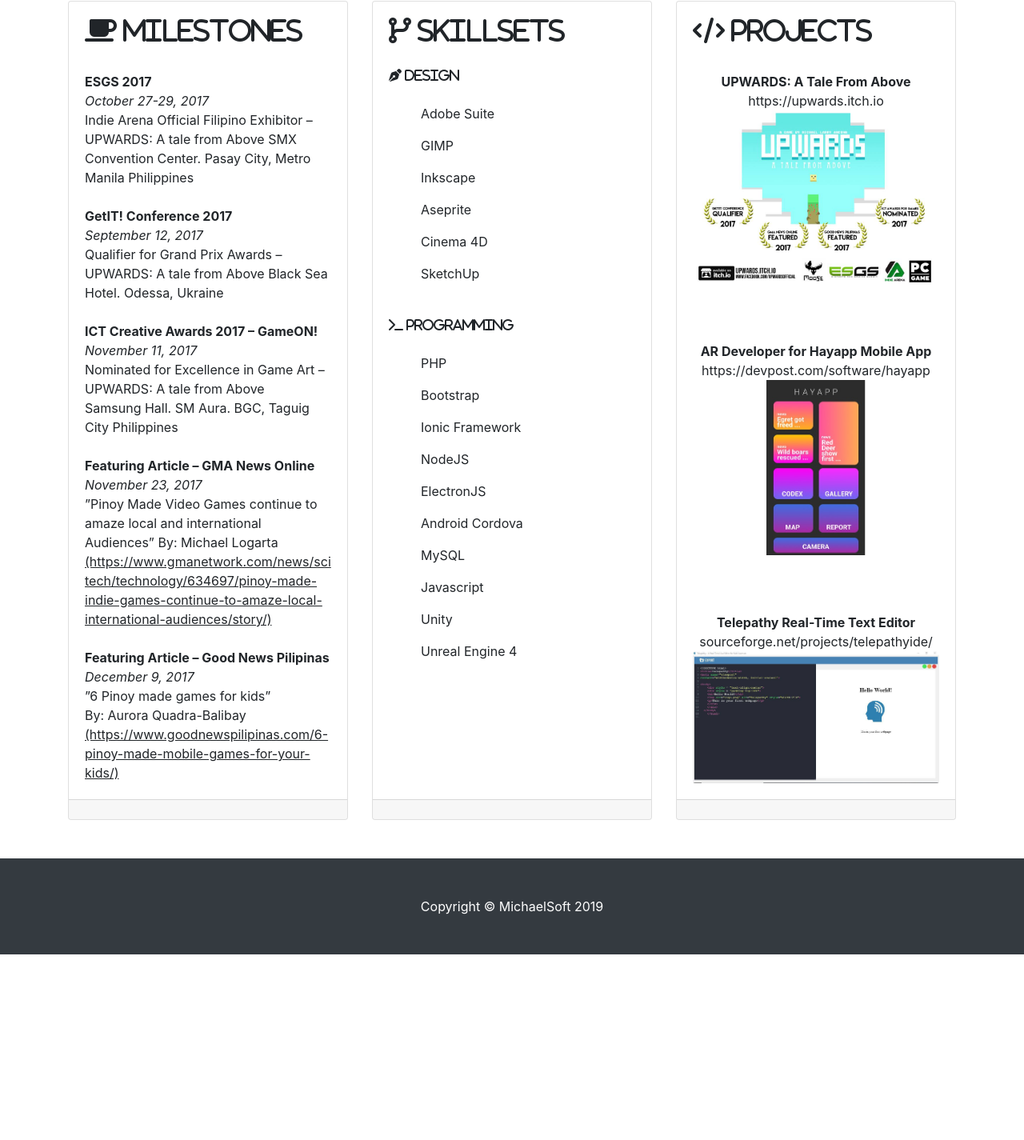
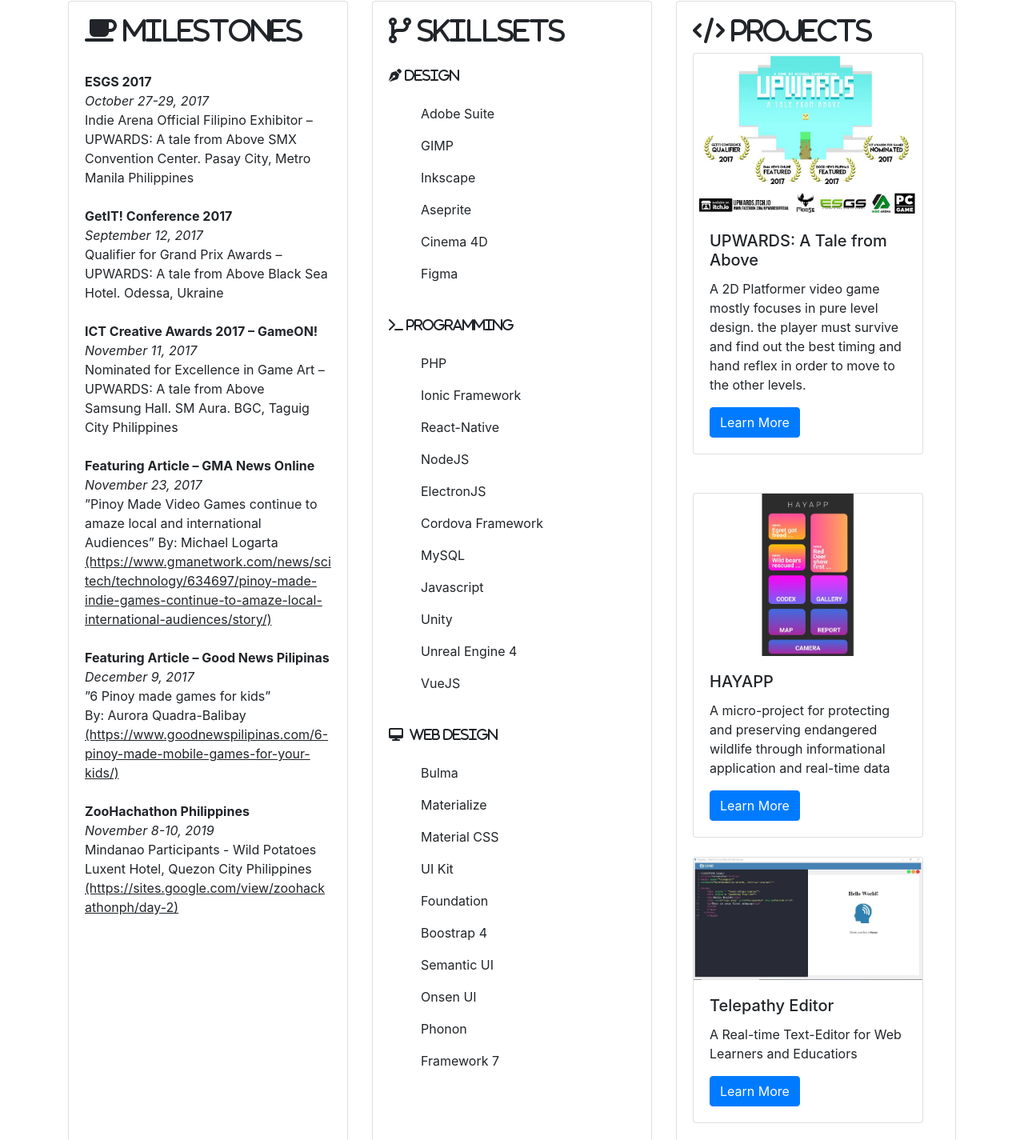
Before and after one commit to moose3132/embersoft, a plain HTML site: page index.html in a window 1280 px wide. Shown: the part 655-2080 px from the top of the page at 80% size. Before the commit the page ends 1848 px from the top, so only its background shows below. Drawn offline with Linux system fonts and the light colour scheme.

Commit message:
added new updates

```diff
--- a/index.html
+++ b/index.html
@@ -55,8 +55,8 @@
       <!-- /.col-lg-8 -->
       <div class="col-lg-5">
         <h1 class="font-weight-light">About Michael</h1>
-        <p>Michael Larry Ancona is a 24-year old
-          multimedia artist from Isulan, Sultan
+        <p>Michael Larry Ancona, A 24-year old
+          multimedia artist from Tacurong, Sultan
           Kudarat is a passionate digital artist
           known for his minimalistic and
           dynamic pixel shading technique
@@ -118,6 +118,14 @@
 
               By: Aurora Quadra-Balibay <u>(https://www.goodnewspilipinas.com/6-pinoy-made-mobile-games-for-your-kids/)</u>
 
+<br><br>
+              <strong>ZooHachathon Philippines</strong><br>
+
+              <i>November 8-10, 2019</i><br>
+              Mindanao Participants - Wild Potatoes<br>
+
+              Luxent Hotel, Quezon City Philippines <u>(https://sites.google.com/view/zoohackathonph/day-2)</u>
+
 
 
             </p>
@@ -140,19 +148,33 @@
               <ul>Inkscape</ul>
               <ul>Aseprite</ul>
               <ul>Cinema 4D</ul>
-              <ul>SketchUp</ul>
+              <ul>Figma</ul>
  <BR>
               <li class="fas fa-terminal"> PROGRAMMING</li><br><br>
               <ul>PHP</ul>
-              <ul>Bootstrap</ul>
               <ul>Ionic Framework</ul>
+              <ul>React-Native</ul>
               <ul>NodeJS</ul>
               <ul>ElectronJS</ul>
-              <ul>Android Cordova</ul>
+              <ul>Cordova Framework</ul>
               <ul>MySQL</ul>
               <ul>Javascript</ul>
               <ul>Unity</ul>
               <ul>Unreal Engine 4</ul>
+              <ul>VueJS</ul>
+
+              <BR>
+                <li class="fas fa-desktop"> &nbsp;WEB DESIGN</li><br><br>
+                <ul>Bulma</ul>
+                <ul>Materialize</ul>
+                <ul>Material CSS</ul>
+                <ul>UI Kit</ul>
+                <ul>Foundation</ul>
+                <ul>Boostrap 4</ul>
+                <ul>Semantic UI</ul>
+                <ul>Onsen UI</ul>
+                <ul>Phonon</ul>
+                <ul>Framework 7</ul>
 
 
 
@@ -168,20 +190,44 @@
         <div class="card h-100">
           <div class="card-body">
             <h2 class="card-title fas fa-code"> Projects</h2>
-            <p class="card-text text-center"><br>
-              <strong>UPWARDS: A Tale From Above</strong><br>
-              https://upwards.itch.io
-              <img class="card-img" src="upwards.jpg" alt="Card image cap">
+            <div class="card" style="width: 18rem;">
+              <img class="card-img-top" src="upwards.jpg" alt="Card image cap">
+              <div class="card-body">
+                <h5 class="card-title">UPWARDS: A Tale from Above</h5>
+                <p class="card-text">A 2D Platformer video game mostly focuses in pure level design. the player must survive and find out the best timing and hand reflex in order to move to the other levels.</p>
+                <a href="https://upwards.itch.io" class="btn btn-primary">Learn More</a>
+              </div>
+            </div>
 
-              <br><br><br><br>
-              <strong>AR Developer for Hayapp Mobile App</strong><br>
-              https://devpost.com/software/hayapp
-              <img class="card-img" src="gallery.jpg" alt="Card image cap">
+              <br><br>
+              <div class="card" style="width: 18rem;">
+                <img class="card-img-top" src="gallery.jpg" alt="Card image cap">
+                <div class="card-body">
+                  <h5 class="card-title">HAYAPP</h5>
+                  <p class="card-text">A micro-project for protecting and preserving endangered wildlife through informational application and real-time data</p>
+                  <a href="https://devpost.com/software/hayapp" class="btn btn-primary">Learn More</a>
+                </div>
+              </div>
 
-              <br><br><br><br>
-              <strong>Telepathy Real-Time Text Editor</strong><br>
-              sourceforge.net/projects/telepathyide/
-              <img class="card-img" src="1.jpg" alt="Card image cap">
+              <br>
+              <div class="card" style="width: 18rem;">
+                <img class="card-img-top" src="1.jpg" alt="Card image cap">
+                <div class="card-body">
+                  <h5 class="card-title">Telepathy Editor</h5>
+                  <p class="card-text">A Real-time Text-Editor for Web Learners and Educatiors</p>
+                  <a href="https://sourceforge.net/projects/telepathyide/" class="btn btn-primary">Learn More</a>
+                </div>
+              </div>
+
+               <br>
+              <div class="card" style="width: 18rem;">
+                <img class="card-img-top" src="screen.png" alt="Card image cap">
+                <div class="card-body">
+                  <h5 class="card-title">COVIDWATCHER</h5>
+                  <p class="card-text">A lightweight Mobile App for tracking the status of the pandemic Novel Covid 19 Corona Virus.</p>
+                  <a href="https://moose3132.github.io/covidwatch/" class="btn btn-primary">Learn More</a>
+                </div>
+              </div>
             </p>
           </div>
           <div class="card-footer">
```
Also changed, not shown: screen.png (added).
